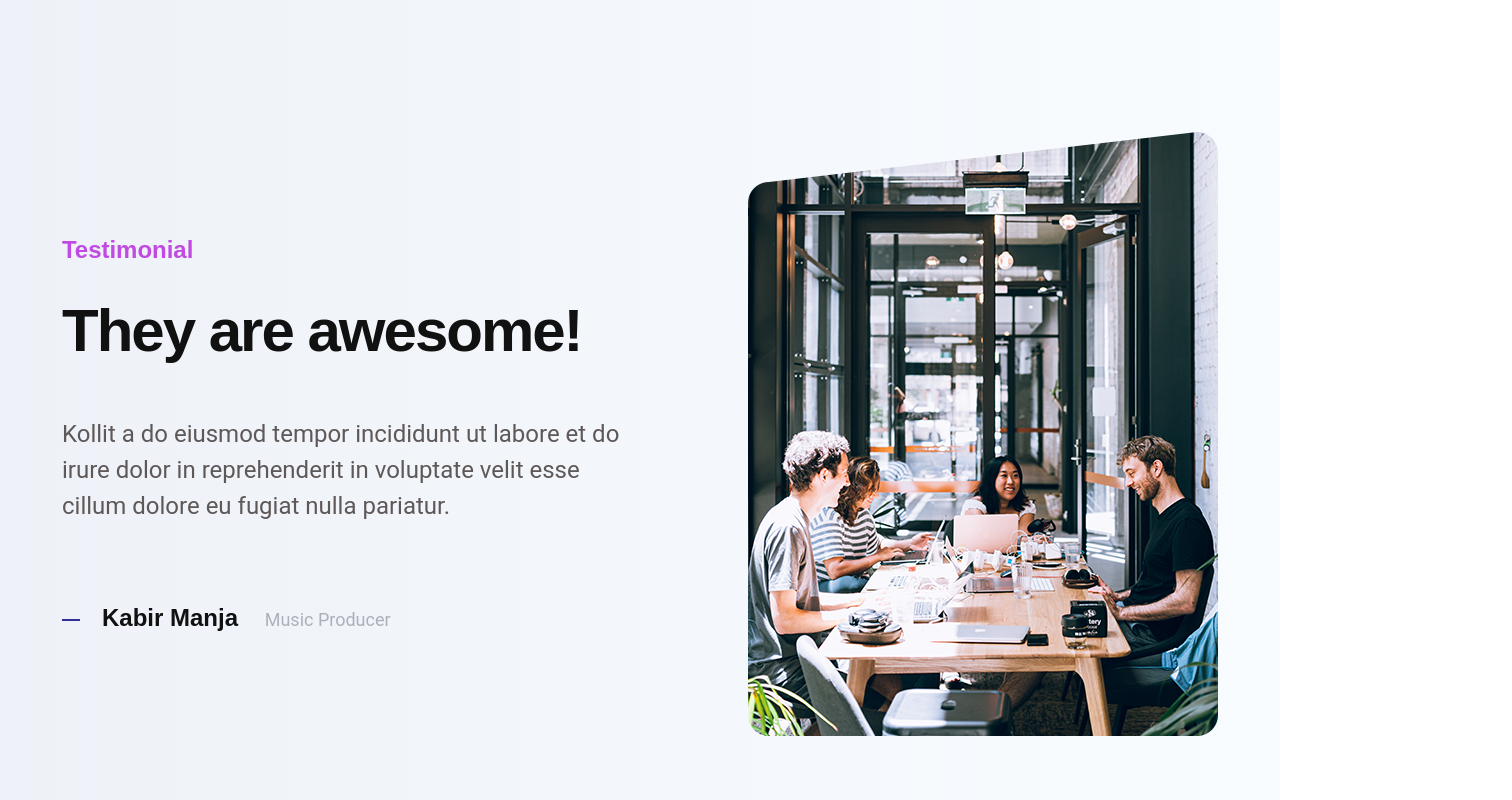
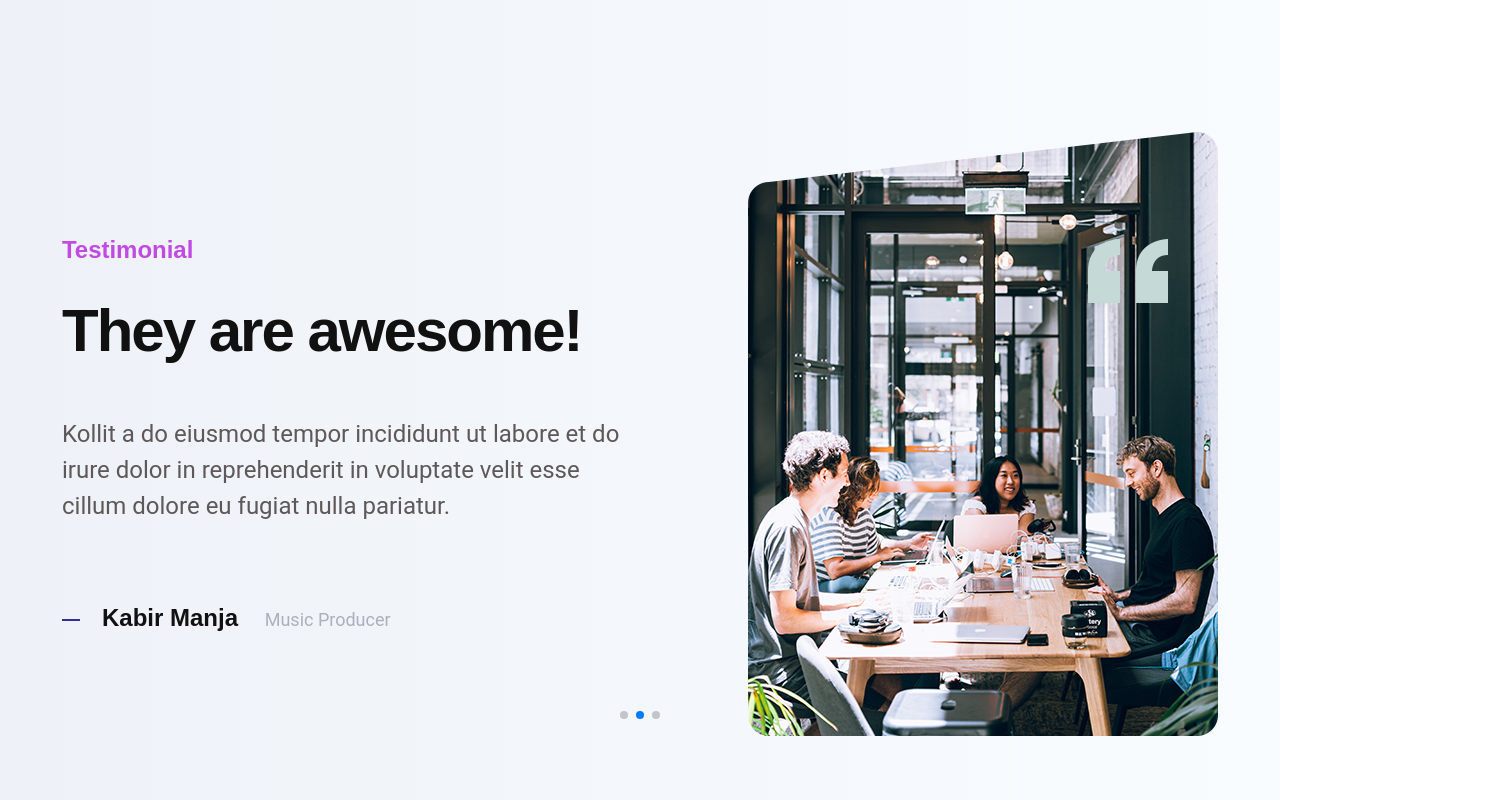
Before and after one commit to im-azad/Rou, a plain HTML site: page index.html in a window 1280 px wide. Shown: the part 7960-8760 px from the top of the page, 1512 px wide, since content can reach past the window. Drawn offline with nearby package versions, Linux system fonts and the light colour scheme.

Commit message:
slider added

```diff
--- a/assets/js/scripts.js
+++ b/assets/js/scripts.js
@@ -0,0 +1,12 @@
+// Testimonial slider active
+const swiper = new Swiper('.swiper', {
+	loop: true,
+	autoplay: {
+		delay: 3000,
+		disableOnInteraction: false,
+	},
+	pagination: {
+		el: '.swiper-pagination',
+		clickable: true,
+	},
+});
--- a/assets/scss/base/_base.scss
+++ b/assets/scss/base/_base.scss
@@ -7,6 +7,7 @@ body {
 	margin: 0;
 	padding: 0;
 	color: var(--textColor);
+	overflow-x: hidden;
 }
 
 a {
--- a/assets/scss/layout/_footer.scss
+++ b/assets/scss/layout/_footer.scss
@@ -69,6 +69,7 @@
 	h5 {
 		font-size: 18px;
 		margin-bottom: 0;
+		margin-right: 40px;
 	}
 }
 .copy-right-info {
--- a/assets/scss/layout/_testimonial.scss
+++ b/assets/scss/layout/_testimonial.scss
@@ -12,6 +12,16 @@
 	}
 }
 .testimonial-content {
+	position: relative;
+	&::before {
+		content: '';
+		position: absolute;
+		top: 25px;
+		left: -130px;
+		width: 80px;
+		height: 64px;
+		background: url(../images/testimonial/quote.png) no-repeat;
+	}
 	.section-title {
 		margin-bottom: 40px;
 	}
--- a/index.html
+++ b/index.html
@@ -8,6 +8,10 @@
 
 		<!-- All CSS files included here -->
 		<link rel="stylesheet" href="assets/css/font-awesome.min.css" />
+		<link
+			rel="stylesheet"
+			href="https://unpkg.com/swiper@7/swiper-bundle.min.css"
+		/>
 		<link rel="stylesheet" href="assets/css/bootstrap.min.css" />
 		<link rel="stylesheet" href="assets/css/style.css" />
 	</head>
@@ -591,8 +595,9 @@
 				<!-- Testimonial area start -->
 				<section class="testimonial-area">
 					<div class="container">
-						<div class="testimonial-wrapper">
-							<div class="single-testimonial">
+						<div class="testimonial-wrapper swiper">
+							<div class="swiper-wrapper">
+								<div class="single-testimonial swiper-slide">
 									<div class="row">
 										<div class="col-lg-6">
 											<div class="testimonial-content">
@@ -602,10 +607,11 @@
 												</div>
 												<p>
 													Kollit a do eiusmod tempor
-												incididunt ut labore et do irure
-												dolor in reprehenderit in
-												voluptate velit esse cillum
-												dolore eu fugiat nulla pariatur.
+													incididunt ut labore et do
+													irure dolor in reprehenderit
+													in voluptate velit esse
+													cillum dolore eu fugiat
+													nulla pariatur.
 												</p>
 												<h4>
 													Kabir Manja
@@ -623,6 +629,72 @@
 										</div>
 									</div>
 								</div>
+								<div class="single-testimonial swiper-slide">
+									<div class="row">
+										<div class="col-lg-6">
+											<div class="testimonial-content">
+												<div class="section-title">
+													<h5>Testimonial</h5>
+													<h2>They are awesome!</h2>
+												</div>
+												<p>
+													Kollit a do eiusmod tempor
+													incididunt ut labore et do
+													irure dolor in reprehenderit
+													in voluptate velit esse
+													cillum dolore eu fugiat
+													nulla pariatur.
+												</p>
+												<h4>
+													Kabir Manja
+													<span> Music Producer</span>
+												</h4>
+											</div>
+										</div>
+										<div class="col-lg-6">
+											<div class="testimonial-thumb">
+												<img
+													src="assets/images/testimonial/1.png"
+													alt=""
+												/>
+											</div>
+										</div>
+									</div>
+								</div>
+								<div class="single-testimonial swiper-slide">
+									<div class="row">
+										<div class="col-lg-6">
+											<div class="testimonial-content">
+												<div class="section-title">
+													<h5>Testimonial</h5>
+													<h2>They are awesome!</h2>
+												</div>
+												<p>
+													Kollit a do eiusmod tempor
+													incididunt ut labore et do
+													irure dolor in reprehenderit
+													in voluptate velit esse
+													cillum dolore eu fugiat
+													nulla pariatur.
+												</p>
+												<h4>
+													Kabir Manja
+													<span> Music Producer</span>
+												</h4>
+											</div>
+										</div>
+										<div class="col-lg-6">
+											<div class="testimonial-thumb">
+												<img
+													src="assets/images/testimonial/1.png"
+													alt=""
+												/>
+											</div>
+										</div>
+									</div>
+								</div>
+							</div>
+							<div class="swiper-pagination"></div>
 						</div>
 					</div>
 				</section>
@@ -1060,7 +1132,9 @@
 		</div>
 		<!-- Main wrapper end -->
 		<!-- All js included here -->
+
 		<script src="assets/js/bootstrap.min.js"></script>
+		<script src="https://unpkg.com/swiper@7/swiper-bundle.min.js"></script>
 		<script src="assets/js/scripts.js"></script>
 	</body>
 </html>
```
Also changed, not shown: assets/css/style.css, assets/images/testimonial/quote.png (added), 1 other file. Lines whose indentation alone changed are shown as unchanged.
